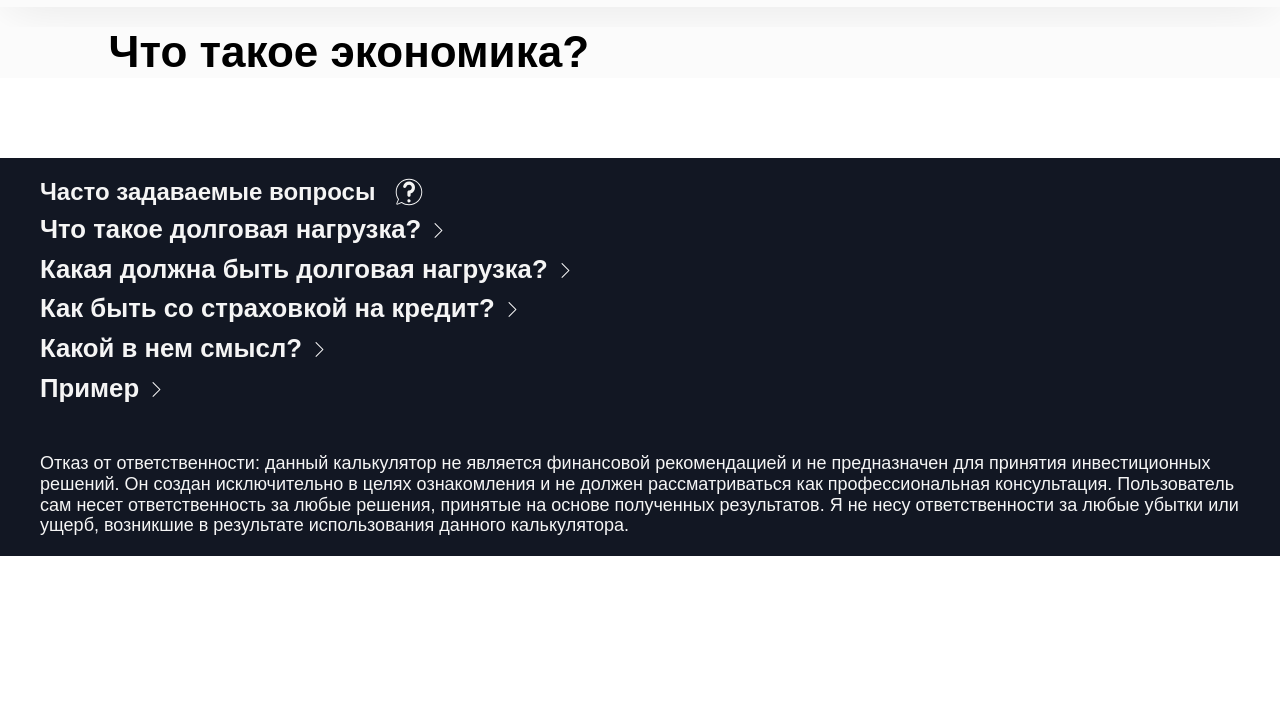
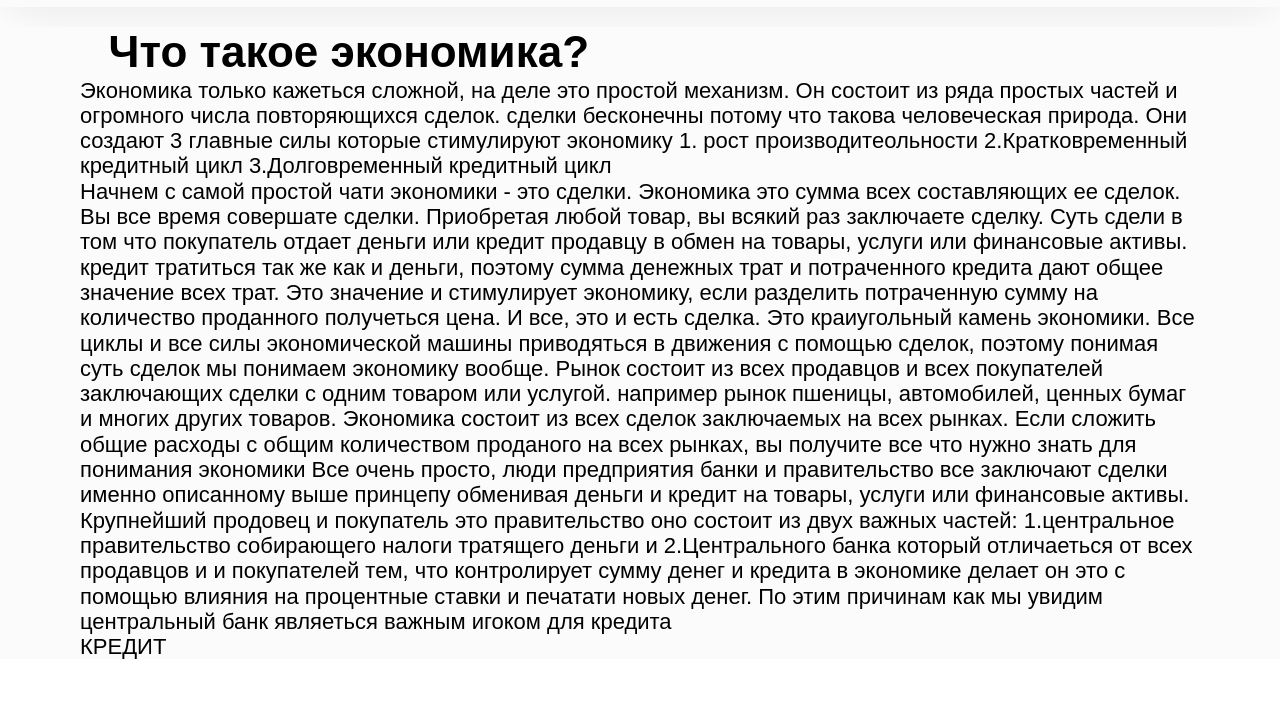
Before and after one commit to Artyom995/Calc, a plain HTML site: page economy.html in a window 1280 px wide. Shown: the part 98-800 px from the top of the page. Drawn offline with Linux system fonts and the light colour scheme; a web font is replaced by a local one.

Commit message:
Eco text

```diff
--- a/economy.html
+++ b/economy.html
@@ -77,6 +77,32 @@
     <section class="hero eco__hero">
       <div class="hero__container eco__hero__container flex">
         <h1 class="hero__title eco__title">Что такое экономика?</h1>
+        <p>Экономика только кажеться сложной, на деле это простой механизм. Он состоит из ряда простых частей и огромного
+          числа повторяющихся сделок. сделки бесконечны потому что такова человеческая природа. Они создают 3 главные силы которые стимулируют экономику
+          1. рост производитеольности
+          2.Кратковременный кредитный цикл
+          3.Долговременный кредитный цикл
+        </p>
+
+          <p>
+            Начнем с самой простой чати экономики - это сделки.
+            Экономика это сумма всех составляющих ее сделок. Вы все время совершате сделки. Приобретая
+            любой товар, вы всякий раз заключаете сделку. Суть сдели в том что покупатель отдает деньги или кредит продавцу в обмен
+            на товары, услуги или финансовые активы.
+            кредит тратиться так же как и деньги, поэтому сумма денежных трат и потраченного кредита дают общее значение всех трат. Это значение
+            и стимулирует экономику, если разделить потраченную сумму на количество проданного получеться цена. И все, это и есть сделка.
+            Это краиугольный камень экономики. Все циклы и все силы экономической машины приводяться в движения с помощью сделок, поэтому понимая
+            суть сделок мы понимаем экономику вообще. Рынок состоит из всех продавцов и всех покупателей заключающих сделки с одним товаром
+            или услугой.
+            например рынок пшеницы, автомобилей, ценных бумаг и многих других товаров. Экономика состоит из всех сделок заключаемых на всех
+            рынках. Если сложить общие расходы с общим количеством проданого на всех рынках, вы получите все что нужно знать для понимания экономики
+            Все очень просто, люди предприятия банки и правительство все заключают сделки именно описанному выше принцепу обменивая деньги
+            и кредит на товары, услуги или финансовые активы. Крупнейший продовец и покупатель это правительство оно состоит из двух важных частей:
+            1.центральное правительство собирающего налоги тратящего деньги и 2.Центрального банка который отличаеться от всех продавцов и
+            и покупателей тем, что контролирует сумму денег и кредита в экономике делает он это с помощью влияния на процентные ставки и
+            печатати новых денег. По этим причинам как мы увидим центральный банк являеться важным игоком для кредита
+          </p>
+            <p>КРЕДИТ</p>
       </div>
     </section>
 
--- a/index_common.js
+++ b/index_common.js
@@ -353,7 +353,7 @@
 
     let summCrediTabCom = document.createElement('p');
     summCrediTabCom.classList.add(`text`, `text__v__credit`);
-    summCrediTabCom.textContent = `С учетом того что каждый месяц мы будем брать рассрочку на ${formDataResult.creditTwoCredit} и класть ее в кредит`;
+    summCrediTabCom.textContent = `С учетом того что каждый месяц вы будете брать рассрочку на ${formDataResult.creditTwoCredit} и класть ее в кредит`;
     resultDiv2.appendChild(summCrediTabCom);
 
     return rasVCre; // Resolve the promise with the result
```
